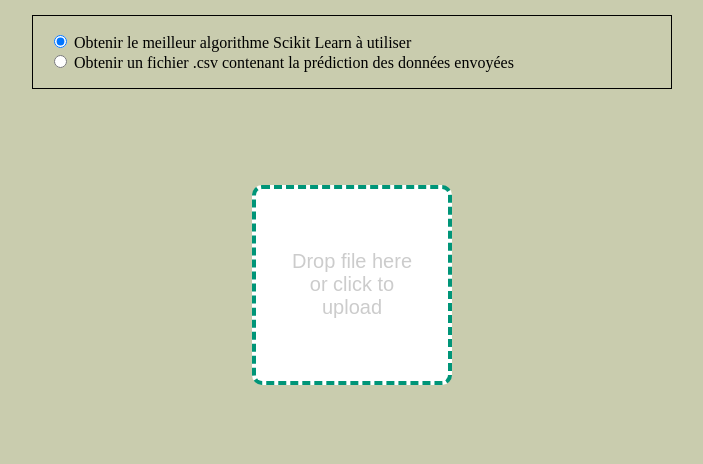
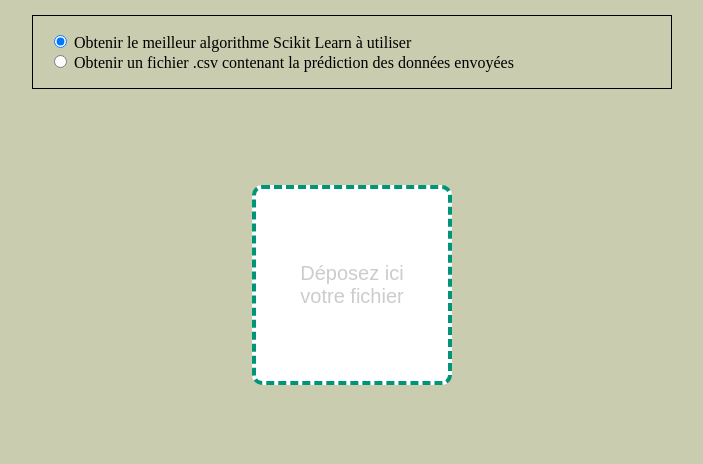
Before and after one commit to DivermanCiv/BAML, a Django app: page /application/ in a window 1280 px wide. Shown: the part 179-643 px from the top of the page, without its empty margins (288-991 px from the left). Run offline with Django 3.2, Linux system fonts and the light colour scheme; some libraries are stand-ins or nearby versions.

Commit message:
add french language into DOM

```diff
--- a/BAML/templates/BAML/application.html
+++ b/BAML/templates/BAML/application.html
@@ -25,7 +25,7 @@
   </div>
   <!--drag and drop-->
   <div class="drop-zone">
-    <span class="drop-zone__prompt">Drop file here or click to upload</span>
+    <span class="drop-zone__prompt">Déposez ici votre fichier</span>
 
     <input type="file" name="myFile" class="drop-zone__input" multiple>
   </div>
```
